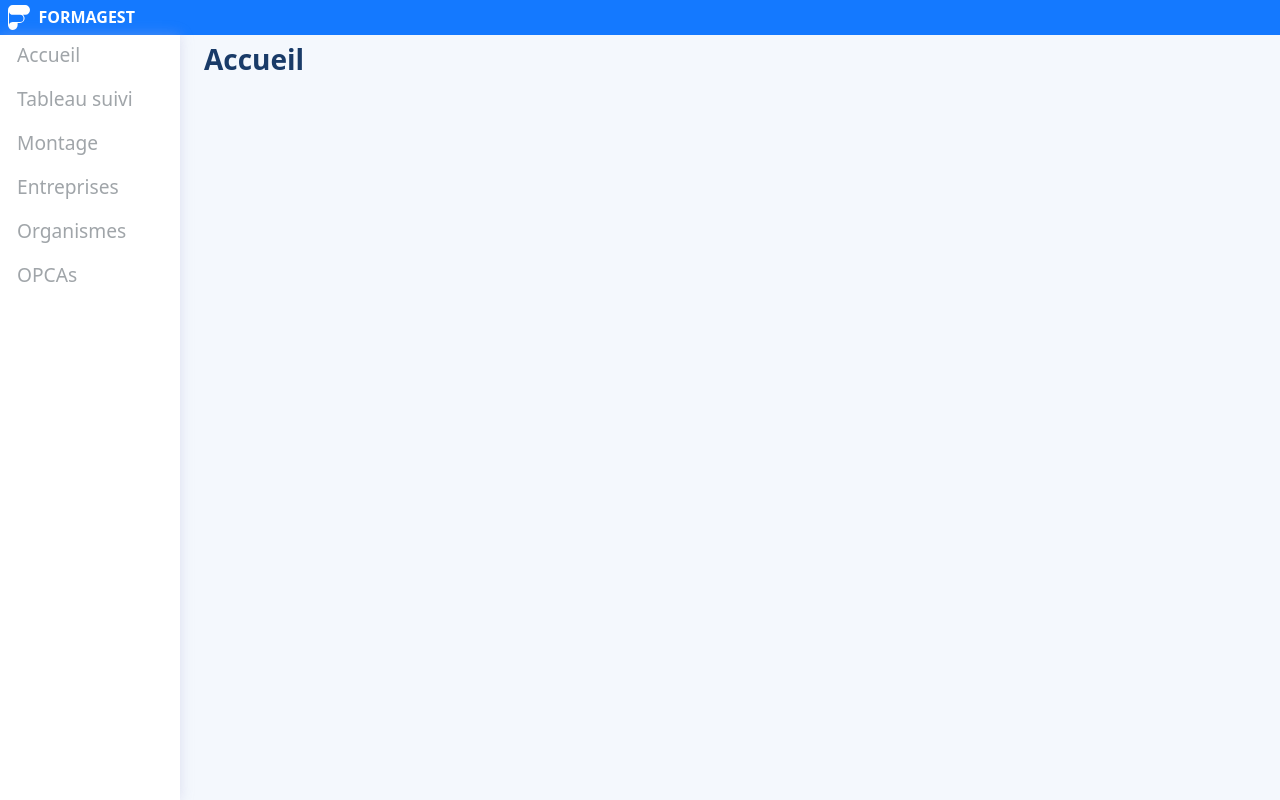
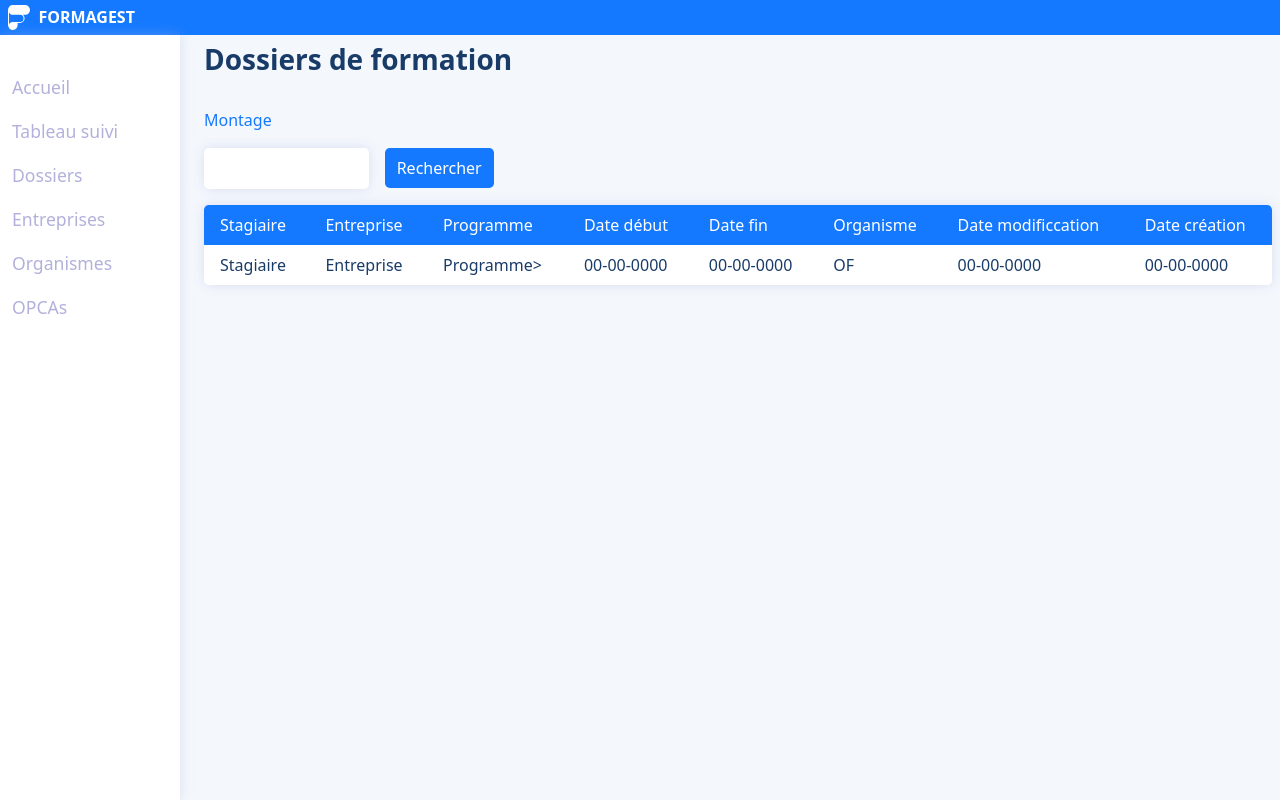
Before and after one commit to matthieu-marty/Formagest, a PHP site: page /formagest/dossiers-de-formation in a window 1280 px wide. Run offline with PHP 8.4, Linux system fonts and the light colour scheme; some libraries are stand-ins or nearby versions.

Commit message:
Style | Mise à jour thème #4

```diff
--- a/index.php
+++ b/index.php
@@ -98,6 +98,7 @@ if (empty($_GET['page'])) {
          * AUTRES
          */
         case "fiche-montage" : require_once "views/forms/montage.form.view.php"; break;
+        case "dossiers-de-formation" : require_once "views/dossiers-de-formation.view.php"; break;
         case "accueil": require_once "views/accueil.view.php";break;
         case "erreur" : require_once "views/erreur.view.php"; break;
         case "rapport": require_once "views/rapport.view.php"; break;
--- a/public/style/formagest.css
+++ b/public/style/formagest.css
@@ -16,10 +16,10 @@
  */
   --primary: #1479FF;
   --blue: #1479FF;
-  --green: #34C759;
-  --red: #FF3B30;
-  --orange: #FF9500;
-  --yellow : #FFCC00;
+  --green: #14ff3b;
+  --red: #ff1414;
+  --orange: #ff9d00;
+  --yellow : #fffb00;
   --grey: #808080;
   --black: #1D2327;
   --white : #FFFFFF;
@@ -32,6 +32,7 @@
 
   --border: #C3C4C7;
   --shadow: #b3b1db60;
+  --body-background: #f4f8fd;
   --menu-background: #FFFFFF;
   /* --menu-background: #1D2327; */
   /* border : #c3c4c7*/
@@ -44,7 +45,7 @@ body {
   font-weight: 400;
   line-height: 1.5;
   color:var(--text-color);
-  background-color:#f4f8fd;
+  background-color:var(--body-background);
   min-height: 100vh;
 }
 
@@ -164,7 +165,7 @@ a:hover {text-decoration: underline;}
 .bg-orange {background-color: var(--orange);}
 .bg-grey {background-color: var(--grey)}
 .bg-white {background-color:var(--white);}
-
+.bg-yellow {background-color: var(--yellow)}
 
 /*
 * FLEXBOX
@@ -228,7 +229,7 @@ a:hover {text-decoration: underline;}
   .col-sm-10 {grid-column-end: span 10;}
   .col-sm-11 {grid-column-end: span 11;}
   .col-sm-12 {grid-column-end: span 12;}
-  .btn, .btn-form {width: 100%;}
+  .btn {width: 100%;}
   .table-container {max-height: 60vh;}
 
 }
@@ -249,7 +250,6 @@ a:hover {text-decoration: underline;}
   .col-md-10 {grid-column-end: span 10;}
   .col-md-11 {grid-column-end: span 11;}
   .col-md-12 {grid-column-end: span 12;}
-
 
   .table-container {max-height: 60vh;}
 
@@ -410,6 +410,7 @@ table.table-details tbody tr th:first-child {
   height: calc(100vh - 35px);
   position:sticky;
   top:35px;
+  padding-top: 2rem;
   box-shadow: 0  0 12px var(--shadow);
 }
 
@@ -418,14 +419,12 @@ table.table-details tbody tr th:first-child {
   padding-top: 0.25rem;
   padding-bottom:0.25rem;
   padding-left: 0.25rem;
-  border-left: 5px solid transparent;
-  font-size: 1.2rem;
-  color: #a0a5a9;
-  font-weight: 400;
+  font-size: 1.1rem;
+  color: #b3b1db;
+  font-weight: 500;
 }
 .sidebar-link:hover {
   color: var(--blue);
-  border-left: 5px solid var(--blue);
   text-decoration: none;
 }
 
@@ -435,6 +434,7 @@ table.table-details tbody tr th:first-child {
   margin-right: 0.25rem;
   margin-left: 0.25rem;
 }
+
 
 .topbar {
   color: white;
--- a/views/OF.view.php
+++ b/views/OF.view.php
@@ -13,8 +13,6 @@ ob_start()
         <div class="card mb-1">
 
             <h4 class="text-center"><?= $of->getNom_Commercial(); ?></h4>
-
-
             <table class="table-details">
                 <tbody>
                     <tr>
--- /dev/null
+++ b/views/dossiers-de-formation.view.php
@@ -0,0 +1,78 @@
+<?php
+ob_start()
+?>
+
+<h3 class="mb-2">Dossiers de formation</h3>
+
+<p class="text-border"><a href="<?= URL ?>entreprises/create">Montage</a></p>
+
+<div class="grid gap-1 mb-1">
+    <div class="col-lg-2 col-md-6 col-sm-12">
+        <input class="form" type="text" name="search" id="search" autocomplete="off">
+    </div>
+    <div class="col-lg-8 col-md-6 col-sm-12">
+        <a class="btn btn-primary-action" onclick="recherche()">Rechercher</a>
+    </div>
+</div>
+<!-- ?php if (!empty($entreprises)) : ?> -->
+<div class="table-container">
+    <table>
+        <thead>
+            <tr>
+                <th>Stagiaire</th>
+                <th>Entreprise</th>
+                <th>Programme</th>
+                <th>Date début</th>
+                <th>Date fin</th>
+                <th>Organisme</th>
+                <th>Date modificcation</th>
+                <th>Date création</th>
+            </tr>
+        </thead>
+
+        <tbody>
+
+            <tr>
+                <td>Stagiaire</td>
+                <td>Entreprise</td>
+                <td>Programme></td>
+                <td>00-00-0000</td>
+                <td>00-00-0000</td>
+                <td>OF</td>
+                <td>00-00-0000</td>
+                <td>00-00-0000</td>
+            </tr>
+
+        </tbody>
+
+    </table>
+</div>
+<!-- ?php else : ?> -->
+<!-- <p class="p-2 text-grey border-dashed text-center text-bold">Aucun résultats</p> -->
+<!-- ?php endif; ?> -->
+
+
+<!-- Recherche enseigne -->
+<script type="text/javascript">
+    function recherche() {
+        var search = document.getElementById("search").value;
+        if (search !== null) {
+            var url = "<?= URL ?>dossiers-de-formation/search/";
+            document.location.href = url + search;
+        }
+    }
+</script>
+
+
+
+
+
+
+
+
+<?php
+$content = ob_get_clean();
+$title = "FORMAGEST | Dossiers de formation";
+$date = getDate();
+require_once 'views/templates/default.php';
+?>
--- a/views/organismesFormation.view.php
+++ b/views/organismesFormation.view.php
@@ -9,7 +9,7 @@ ob_start();
         <input class="form form-blue" type="text" name="search" id="search" autocomplete="off">
     </div>
     <div class="col-lg-8 col-md-6 col-sm-12">
-        <a class="btn-form" style="cursor:pointer;" onclick="recherche()">Rechercher</a>
+        <a class="btn btn-primary-action" style="cursor:pointer;" onclick="recherche()">Rechercher</a>
     </div>
     <!-- Recherche enseigne -->
     <script type="text/javascript">
--- a/views/templates/default.php
+++ b/views/templates/default.php
@@ -32,10 +32,10 @@
     <div class="dashboard-grid">
 
         <!-- SIDEBAR-->
-        <div class="sidebar pt-2">
+        <div class="sidebar">
             <a class="sidebar-link" href="<?= URL ?>accueil"><span class="iconify" data-icon="fluent:home-48-filled" data-inline="false"></span> Accueil</a>
             <a class="sidebar-link" href="<?= URL ?>accueil"><span class="iconify" data-icon="fluent:board-28-filled" data-inline="false"></span> Tableau suivi</a>
-            <a class="sidebar-link" href="<?= URL ?>montage"><span class="iconify" data-icon="fluent:folder-28-filled" data-inline="false"></span> Montage</a>
+            <a class="sidebar-link" href="<?= URL ?>dossiers-de-formation"><span class="iconify" data-icon="fluent:folder-28-filled" data-inline="false"></span> Dossiers</a>
             <a class="sidebar-link" href="<?= URL ?>entreprises"><span class="iconify" data-icon="fluent:database-20-filled" data-inline="false"></span> Entreprises</a>
             <a class="sidebar-link" href="<?= URL ?>organismes-de-formation"><span class="iconify" data-icon="fluent:database-20-filled" data-inline="false"></span> Organismes</a>
             <a class="sidebar-link" href="<?= URL ?>opcas"><span class="iconify" data-icon="fluent:database-20-filled" data-inline="false"></span> OPCAs</a>
@@ -56,7 +56,7 @@
                 <div class="flex-col">
                     <a class="mobile-link" href="<?= URL ?>accueil"><span class="iconify" data-icon="fluent:home-48-filled" data-inline="false"></span> Accueil</a>
                     <a class="mobile-link" href="<?= URL ?>accueil"><span class="iconify" data-icon="fluent:board-28-filled" data-inline="false"></span> Tableau suivi</a>
-                    <a class="mobile-link" href="<?= URL ?>montage"><span class="iconify" data-icon="fluent:folder-28-filled" data-inline="false"></span> Montage</a>
+                    <a class="mobile-link" href="<?= URL ?>dossiers-de-formation"><span class="iconify" data-icon="fluent:folder-28-filled" data-inline="false"></span> Dossiers</a>
                     <a class="mobile-link" href="<?= URL ?>entreprises"><span class="iconify" data-icon="fluent:database-20-filled" data-inline="false"></span> Entreprises</a>
                     <a class="mobile-link" href="<?= URL ?>organismes-de-formation"><span class="iconify" data-icon="fluent:database-20-filled" data-inline="false"></span> Organismes</a>
                     <a class="mobile-link" href="<?= URL ?>opcas"><span class="iconify" data-icon="fluent:database-20-filled" data-inline="false"></span> OPCAs</a>
```
Also changed, not shown: views/entreprise.view.php (+5 -8 lines). Lines whose indentation alone changed are shown as unchanged.
